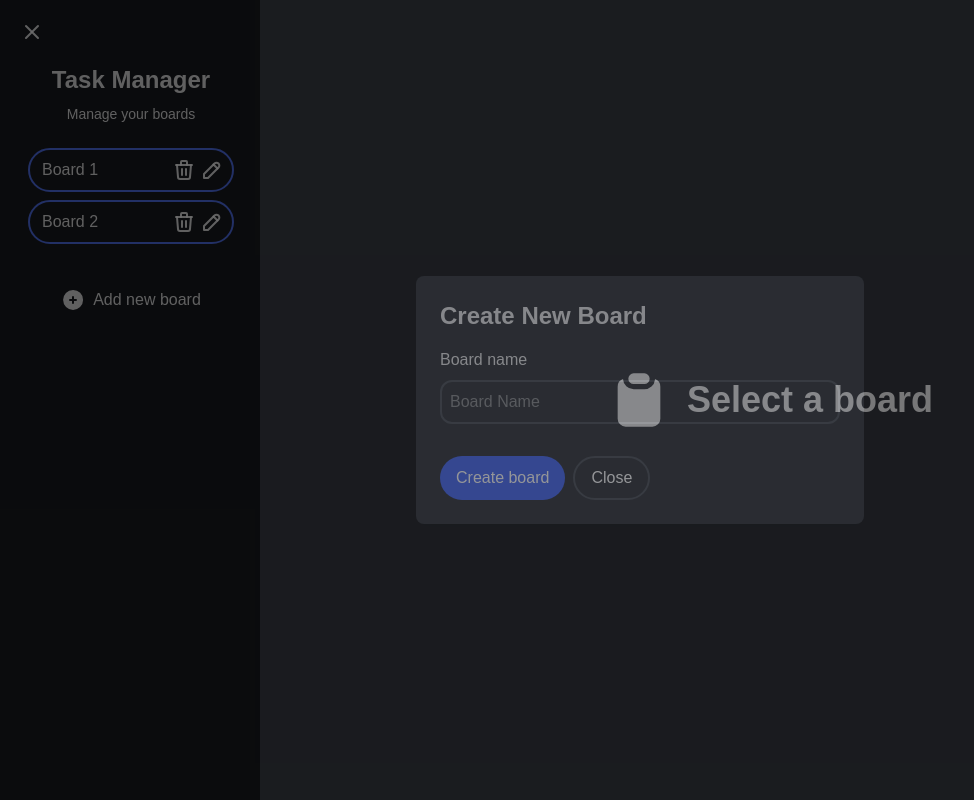
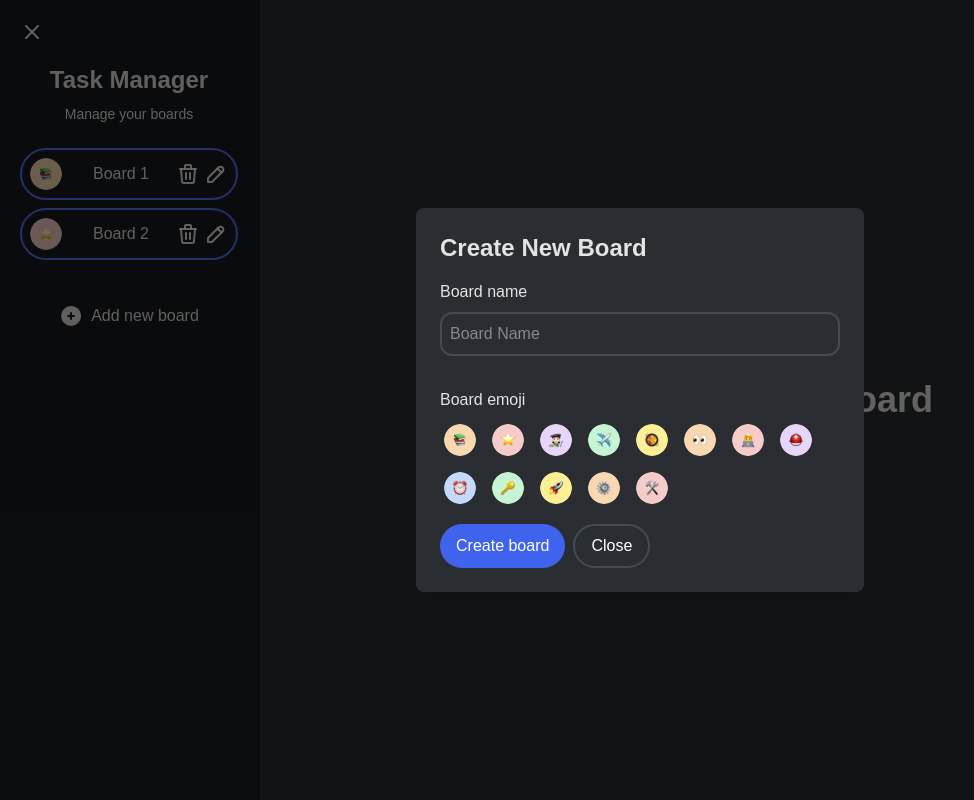
Before and after one commit to omar15hr/task-manager-app, a React (Vite) app: page / in a window 1280 px wide. Both pictures are taken after a click on the button "Add new board". Shown: the whole page, without its empty margins (0-974 px from the left). Built offline with nearby package versions, Linux system fonts and the light colour scheme.

Commit message:
Ya se puede agregar un nuevo board

```diff
--- a/src/components/board/StartBoard.tsx
+++ b/src/components/board/StartBoard.tsx
@@ -2,7 +2,7 @@ import { ClipboardSvg } from "../../assets/svgs/Svg";
 
 export function StartBoard() {
   return (
-    <div className="flex flex-row gap-4 p-4 items-center justify-center bg-[#2A2D32] h-screen opacity-50">
+    <div className="flex flex-row gap-4 p-4 items-center justify-center bg-[#2A2D32] h-screen">
       <ClipboardSvg size={64} />
       <span className="text-4xl font-bold">Select a board</span>
     </div>
--- a/src/components/sidebar/BoardContainer.tsx
+++ b/src/components/sidebar/BoardContainer.tsx
@@ -13,7 +13,7 @@ export function BoardContainer({ boards, selectBoard }: BoardContainerProps) {
   const [isBoardFormOpen, setIsBoardFormOpen] = useState(false);
 
   return (
-    <div className="flex flex-col gap-2 mt-4 items-center ml-3">
+    <div className="flex flex-col gap-2 mt-4 items-center ml-1 w-full">
       <div className="text-2xl font-bold">Task Manager</div>
       <div className="text-sm">Manage your boards</div>
 
@@ -23,8 +23,9 @@ export function BoardContainer({ boards, selectBoard }: BoardContainerProps) {
             <li
               key={board.id}
               onClick={() => selectBoard(board)}
-              className="flex flex-row p-2 justify-between border-2 border-[#506FEA] hover:border-[#384ea5] rounded-full cursor-pointer"
+              className="flex flex-row p-2 justify-between border-2 border-[#506FEA] hover:border-[#384ea5] rounded-full cursor-pointer items-center"
             >
+              <img src={board.emoji} alt={board.name} className="w-8 h-8 rounded-full" />
               <span className="ml-1">{board.name}</span>
               <div className="flex gap-1">
                 <div>
--- a/src/components/sidebar/BoardForm.tsx
+++ b/src/components/sidebar/BoardForm.tsx
@@ -1,46 +1,92 @@
+import React from "react";
+import logos from "../../assets/emojis/logos";
+import { useBoardActions } from "../../hooks/useBoardActions";
+import { Board } from "../../interfaces/types";
+
 interface BoardFormProps {
   isBoardFormOpen: boolean;
   setIsBoardFormOpen: (isOpen: boolean) => void;
 }
 
 export function BoardForm({ isBoardFormOpen, setIsBoardFormOpen }: BoardFormProps) {
+  const [selectedLogo, setSelectedLogo] = React.useState<string>("");
+  const [boardName, setBoardName] = React.useState<string>("");
+  const { addBoard } = useBoardActions();
+
   if (!isBoardFormOpen) return null;
 
   const handleClickOutside = (event: React.MouseEvent) => {
-    const modalContent = event.target as HTMLElement;
-    if (modalContent.closest(".modal-content") === null) {
+    if (!(event.target as HTMLElement).closest(".modal-content")) {
       setIsBoardFormOpen(false);
     }
   };
 
+  const handleSubmit = (event: React.FormEvent) => {
+    event.preventDefault();
+    if (!boardName || !selectedLogo) return;
+
+    const newBoard: Board = {
+      name: boardName,
+      emoji: selectedLogo,
+      tasks: [],
+    };
+
+    addBoard(newBoard);
+
+    setIsBoardFormOpen(false);
+    setBoardName("");
+    setSelectedLogo("");
+  };
+
   return (
     <div onClick={handleClickOutside} className="fixed inset-0 bg-[#00000091] flex items-center justify-center z-50">
-      <div className="bg-[#2A2D32] p-6 rounded-lg shadow-lg max-w-md w-full">
+      <form onSubmit={handleSubmit} className="bg-[#2A2D32] p-6 rounded-lg shadow-lg max-w-md w-full modal-content">
         <h2 className="text-2xl font-semibold mb-4">Create New Board</h2>
 
         <div className="flex flex-col gap-2 mb-4">
           <label htmlFor="title">Board name</label>
-        <input type="text" placeholder="Board Name" className="mb-4 p-2 border-2 border-[#464b53] rounded-xl w-full" />
+          <input
+            type="text"
+            placeholder="Board Name"
+            className="mb-4 p-2 border-2 border-[#464b53] rounded-xl w-full"
+            value={boardName}
+            onChange={(e) => setBoardName(e.target.value)}
+          />
         </div>
 
+        <div className="flex flex-col gap-2 mb-4">
+          <label htmlFor="emoji">Board emoji</label>
+          <div className="flex flex-wrap gap-2">
+            {logos.map((logo) => (
+              <img
+                key={logo}
+                src={logo}
+                className={`w-10 rounded-full border-4 cursor-pointer ${
+                  selectedLogo === logo ? "border-[#4063EE]" : "border-transparent"
+                }`}
+                alt={logo}
+                onClick={() => setSelectedLogo(logo)}
+              />
+            ))}
+          </div>
+        </div>
 
         <div className="flex flex-row gap-2">
           <button
+            type="submit"
             className="bg-[#4063EE] text-white px-4 py-2 rounded-full hover:bg-[#4063eebb]"
-          onClick={() => {
-            setIsBoardFormOpen(false);
-          }}
           >
             Create board
           </button>
           <button
-          className="border-2 border-[#464b53] hover:bg-[#575e68] text-white px-4 py-2 rounded-full mr-2"
+            type="button"
+            className="border-2 border-[#464b53] hover:bg-[#575e68] text-white px-4 py-2 rounded-full"
             onClick={() => setIsBoardFormOpen(false)}
           >
             Close
           </button>
         </div>
-      </div>
+      </form>
     </div>
   );
 }
--- /dev/null
+++ b/src/hooks/useBoardActions.ts
@@ -0,0 +1,15 @@
+import { useDispatch } from "react-redux";
+import { Board } from "../interfaces/types";
+import { addNewBoard } from "../store/board/slice";
+
+export function useBoardActions() {
+  const dispatch = useDispatch();
+
+  const addBoard = (board: Board) => {
+    dispatch(addNewBoard(board));
+  };
+
+  return {
+    addBoard,
+  };
+}
--- a/src/interfaces/types.ts
+++ b/src/interfaces/types.ts
@@ -4,7 +4,6 @@ export type TaskId = string;
 export interface Board {
   name: string;
   emoji: string;
-  color: string;
   tasks: Task[];
 }
 
--- a/src/store/board/slice.ts
+++ b/src/store/board/slice.ts
@@ -1,12 +1,11 @@
 import { createSlice, PayloadAction } from "@reduxjs/toolkit";
-import { BoardWithId } from "../../interfaces/types";
+import { Board, BoardWithId } from "../../interfaces/types";
 
 const initialState: BoardWithId[] = [
   {
     id: "1",
     name: "Board 1",
-    emoji: "🏢",
-    color: "#768CE4",
+    emoji: "/src/assets/emojis/board-logo-01.png",
     tasks: [
       {
         id: "task1",
@@ -40,8 +39,7 @@ const initialState: BoardWithId[] = [
   {
     id: "2",
     name: "Board 2",
-    emoji: "🏢",
-    color: "#768CE4",
+    emoji: "/src/assets/emojis/board-logo-02.png",
     tasks: [
       {
         id: "task4",
@@ -70,10 +68,12 @@ export const boardSlice = createSlice({
   name: "board",
   initialState: initialState,
   reducers: {
-    addBoard: (state, action: PayloadAction<BoardWithId>) => {
-      state.push(action.payload);
+    addNewBoard: (state, action: PayloadAction<Board>) => {
+      const id = crypto.randomUUID();
+      state.push({ ...action.payload, id });
     },
   },
 });
 
 export default boardSlice.reducer;
+export const { addNewBoard } = boardSlice.actions;
```
Lines whose indentation alone changed are shown as unchanged.
